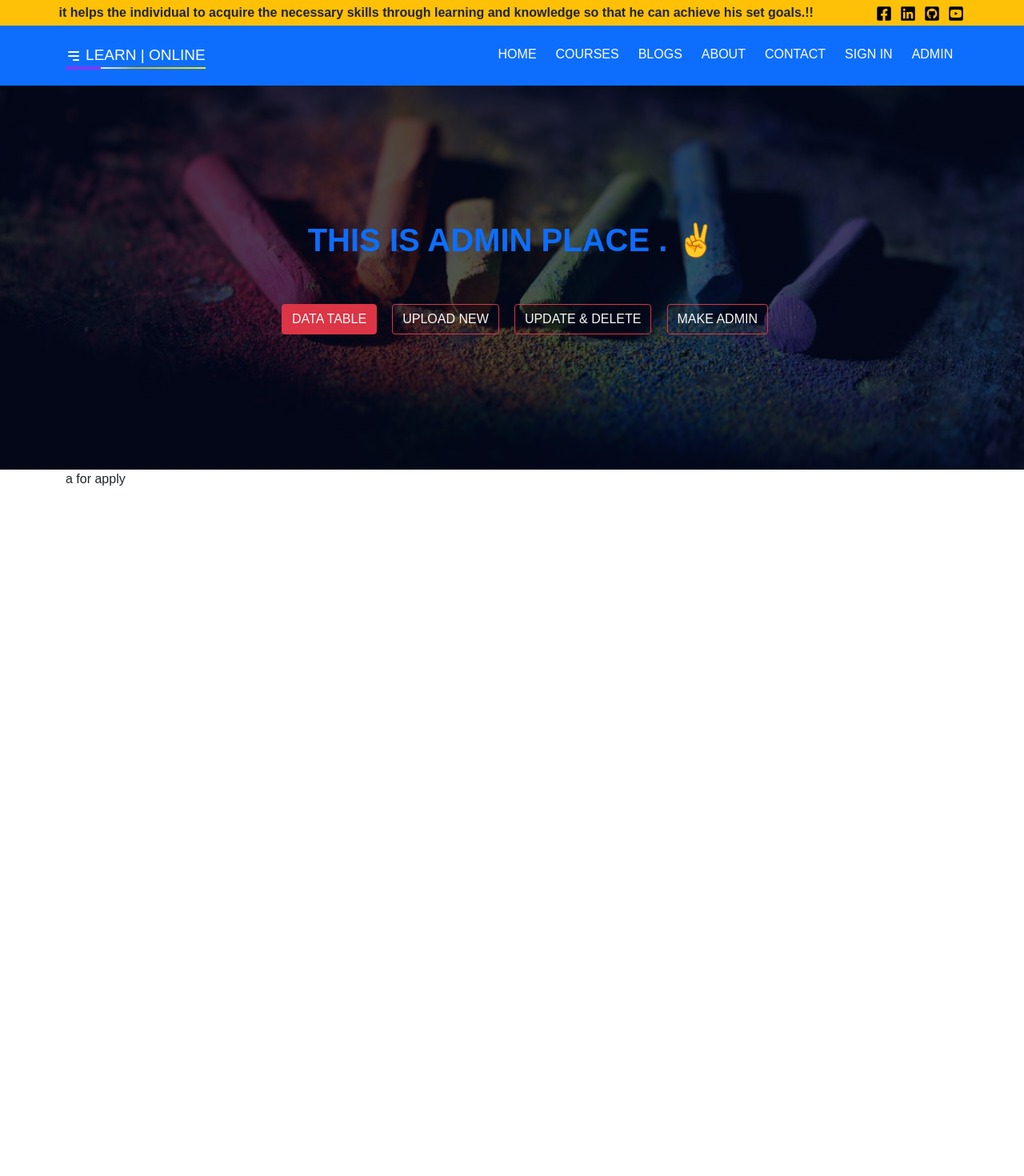
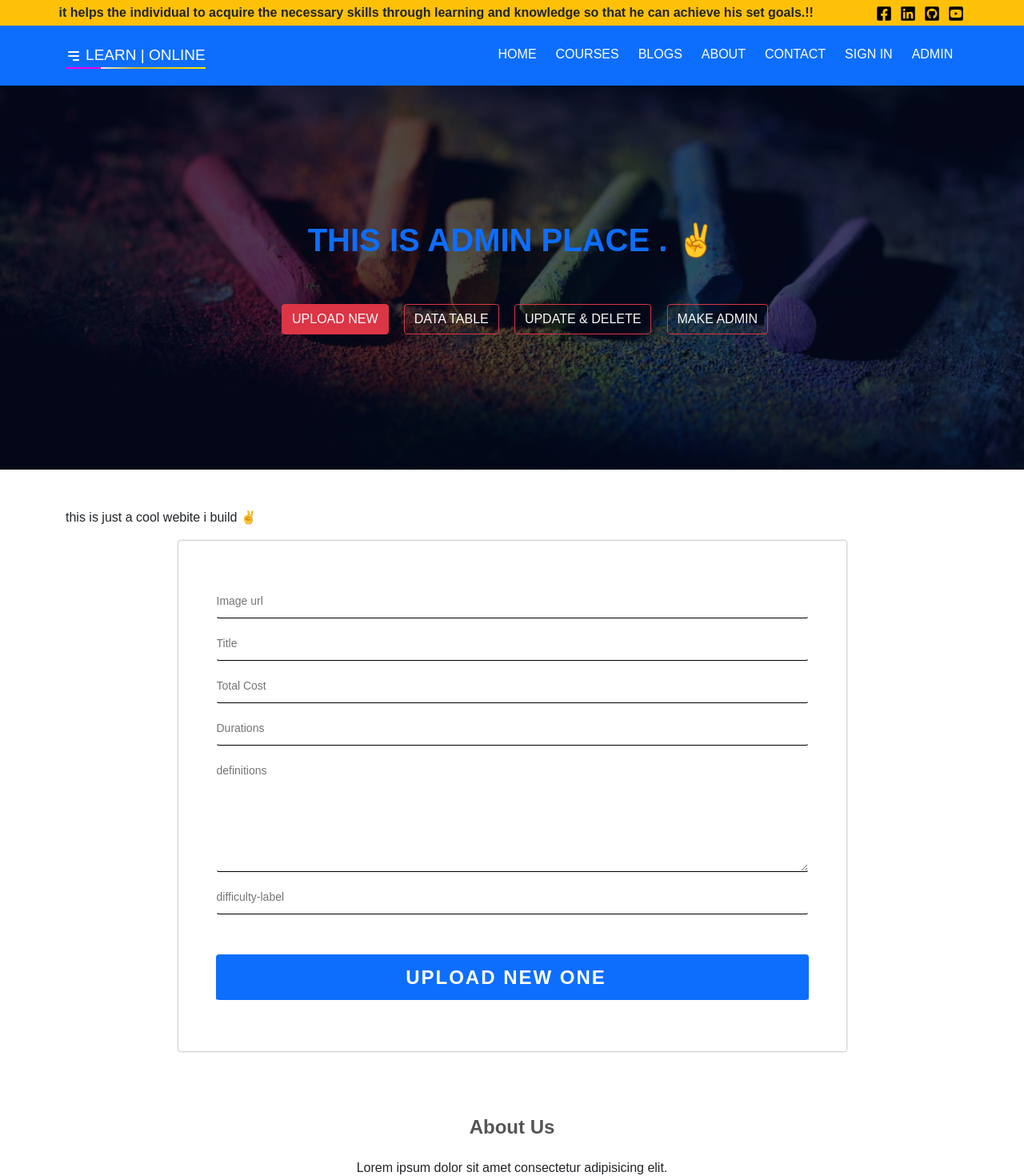
Before and after one commit to Imran-2022/LEARN-ONLINE, a React (Create React App) app: page /admin in a window 1280 px wide. Shown: the top 1470 px of the page at 80% size. Before the commit the page ends 800 px from the top, so only its background shows below. Built offline with nearby package versions, Linux system fonts and the light colour scheme.

Commit message:
make admin page added

```diff
--- a/src/AdminBoss/Admin/Admin.js
+++ b/src/AdminBoss/Admin/Admin.js
@@ -2,19 +2,23 @@ import React from 'react';
 import "./Admin.css"
 import { Tab, Tabs, TabList, TabPanel } from 'react-tabs';
 import AddData from '../Pages/AddData/AddData';
+import Footer from '../../components/footer/Footer';
+import MakeAdmin from '../Pages/MakeAdmin/MakeAdmin';
 // import 'react-tabs/style/react-tabs.css';
 const Admin = () => {
 
 
 
     return (
+        <>
+
             <Tabs>
                 <div>
                     <div className="Admin-header d-flex flex-column justify-content-center align-items-center">
                         <h1 className="fs=5 fw-bold text-primary">THIS IS ADMIN PLACE . ✌</h1>
                         <TabList id="myDIV" className="d-flex w-50 pt-5 justify-content-between">
-                        <Tab className="btn btn-outline-danger text-light active">DATA TABLE</Tab>
-                        <Tab className="btn btn-outline-danger text-light">UPLOAD NEW</Tab>
+                            <Tab className="btn btn-outline-danger text-light active">UPLOAD NEW</Tab>
+                            <Tab className="btn btn-outline-danger text-light">DATA TABLE</Tab>
                             {/* <Tab className="btn btn-outline-danger text-light" disabled>DISABLED</Tab> */}
                             <Tab className="btn btn-outline-danger text-light">UPDATE & DELETE</Tab>
                             <Tab className="btn btn-outline-danger text-light">MAKE ADMIN</Tab>
@@ -22,11 +26,12 @@ const Admin = () => {
                     </div>
                     <div className="container">
                         <TabPanel>
+                            <AddData />
+                        </TabPanel>
+                        <TabPanel>
                             a for apply
                         </TabPanel>
-                    <TabPanel>
-                        <AddData/>
-                    </TabPanel>
+
                         {/* <TabPanel>
                         c for cat
                     </TabPanel> */}
@@ -34,11 +39,14 @@ const Admin = () => {
                             d for dog
                         </TabPanel>
                         <TabPanel>
-                        e for egg
+                            <MakeAdmin/>
                         </TabPanel>
                     </div>
                 </div>
             </Tabs>
+            <Footer />
+
+        </>
 
     );
 };
--- a/src/AdminBoss/Pages/AddData/AddData.css
+++ b/src/AdminBoss/Pages/AddData/AddData.css
@@ -32,7 +32,7 @@
     margin-top: 40px;
     font-size: 16px;
     font-weight: 100;
-    letter-spacing: 10px;
+    letter-spacing: 2px;
   }
 
 
--- a/src/AdminBoss/Pages/AddData/AddData.js
+++ b/src/AdminBoss/Pages/AddData/AddData.js
@@ -1,7 +1,6 @@
 import React from 'react';
 import "./AddData.css"
 import { useForm } from "react-hook-form";
-import Footer from "../../../../src/components/footer/Footer"
 const AddData = () => {
 
     const { register, handleSubmit,formState: { errors } } = useForm();
@@ -31,9 +30,8 @@ const AddData = () => {
                 <input  placeholder="difficulty-label" {...register("difficulty_label",{required: true})} />
                 {errors.difficulty_label && <small className="text-end">This field is required</small>}
 
-                <input type="submit" className="fs-4 fw-bold" />
+                <input type="submit" value="Upload NEW one" className="fs-4 fw-bold" />
             </form>
-            <Footer />
         </div>
     );
 };
--- /dev/null
+++ b/src/AdminBoss/Pages/MakeAdmin/MakeAdmin.css
@@ -0,0 +1,11 @@
+.admin-form-addd{
+    min-height: 40vh;
+   box-shadow: rgba(0, 0, 0, 0.05) 0px 0px 0px 1px, rgb(209, 213, 219) 0px 0px 0px 1px inset;
+
+}
+.admin-form-addd input,textarea{
+    outline: none;
+    border: 1px solid transparent;
+    border-bottom: 1px solid;
+    padding-left: 0px;
+}
--- /dev/null
+++ b/src/AdminBoss/Pages/MakeAdmin/MakeAdmin.js
@@ -0,0 +1,24 @@
+import React from 'react';
+import "./MakeAdmin.css"
+import { useForm } from "react-hook-form";
+const MakeAdmin = () => {
+
+    const { register, handleSubmit,formState: { errors } } = useForm();
+    const onSubmit =( data )=> {
+
+        console.log(data);
+    }
+    return (
+        <div className="mt-5 mb-5 ">
+            <p>this is just a cool webite  i build ✌</p>
+            <form className="p-5 mb-5 rounded  w-75 m-auto admin-form-addd d-flex flex-column justify-content-center align-content-center" onSubmit={handleSubmit(onSubmit)}>
+                <input  placeholder="OUR NEW ADMIN EMAIL"   {...register("img",{required: true})} autoComplete="off"/>
+                {errors.img && <small className="text-end">This field is required</small>}
+
+                <input type="submit" value="MAKE ADMIN" className="fs-4 fw-bold" />
+            </form>
+        </div>
+    );
+};
+
+export default MakeAdmin;
```
Lines whose indentation alone changed are shown as unchanged.
